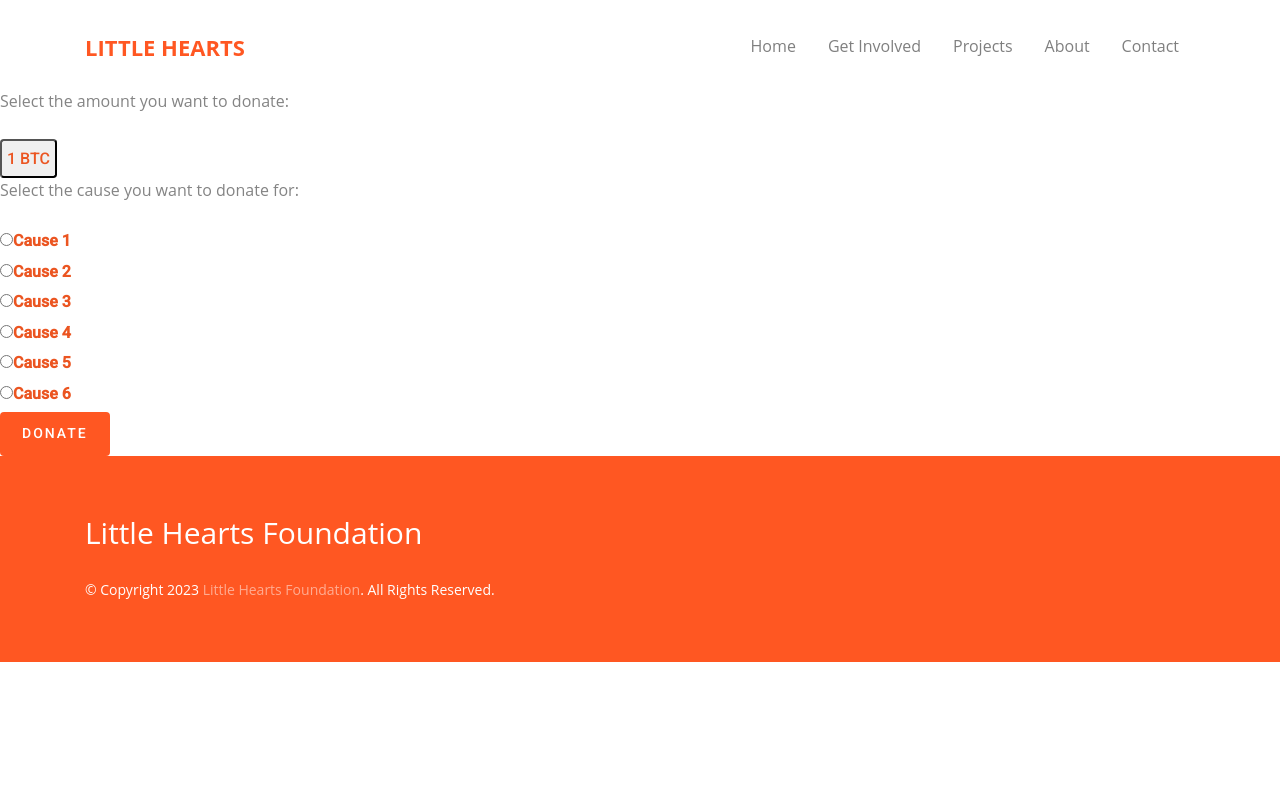
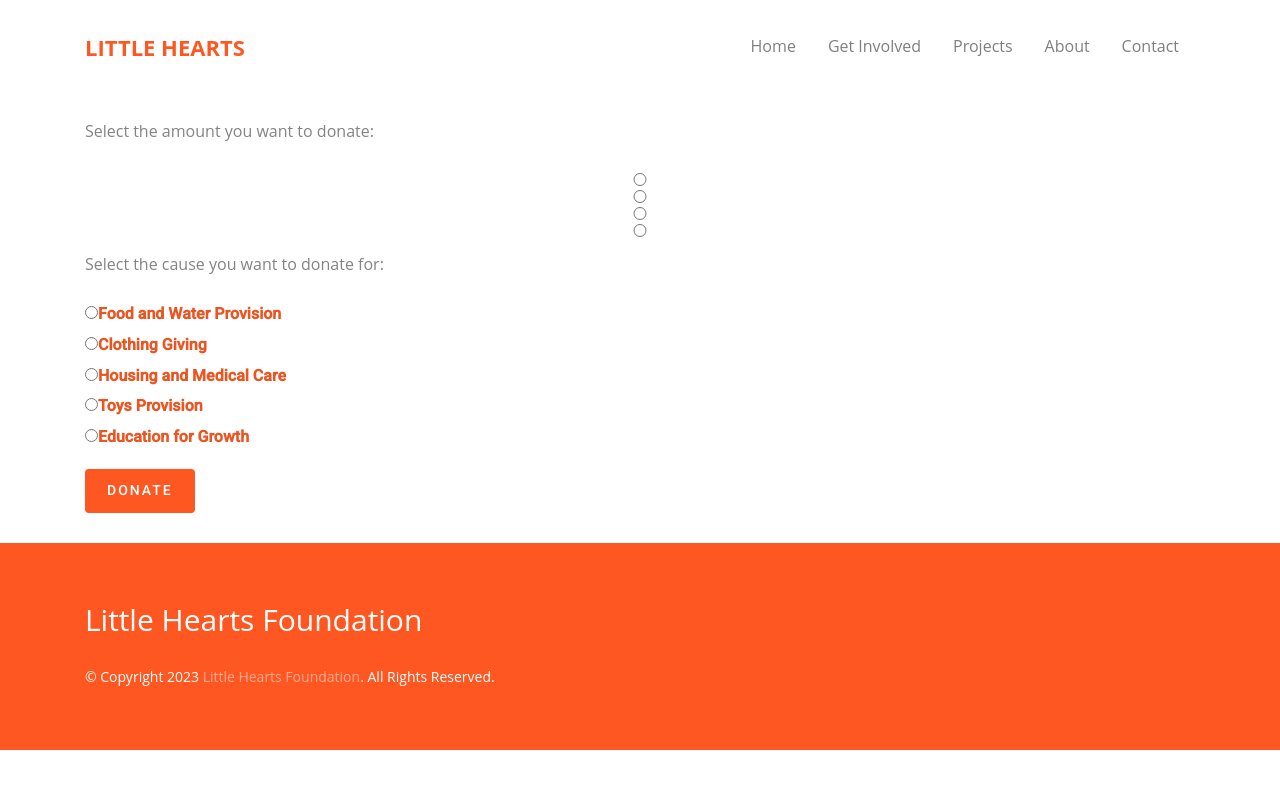
Before and after one commit to hub-binary/charity, a Next.js app: page /donate in a window 1280 px wide. Shown: the top 788 px of the page. Built offline with nearby package versions, Linux system fonts and the light colour scheme.

Commit message:
edit tag lines

```diff
--- a/app/donate/page.jsx
+++ b/app/donate/page.jsx
@@ -16,12 +16,11 @@ export default function Home() {
 
 
 const causes = [
-  { name: "Cause 1", value: "cause1" },
-  { name: "Cause 2", value: "cause2" },
-  { name: "Cause 3", value: "cause3" },
-  { name: "Cause 4", value: "cause4" },
-  { name: "Cause 5", value: "cause5" },
-  { name: "Cause 6", value: "cause6" },
+  { name: "Food and Water Provision", value: "cause1" },
+  { name: "Clothing Giving", value: "cause2" },
+  { name: "Housing and Medical Care", value: "cause3" },
+  { name: "Toys Provision", value: "cause4" },
+  { name: "Education for Growth", value: "cause5" },
 ];
 
 
@@ -46,7 +45,7 @@ export const DonationComponent = () => {
   };
 
   return (
-    <div>
+    <div className="container py-5">
       {showQR ? (
         <div>
           <p>Scan this QR code to donate:</p>
@@ -60,25 +59,33 @@ export const DonationComponent = () => {
       ) : (
 
         <div>
+          <div className="form-group">
             <p>Select the amount you want to donate:</p>
-          <div>
-            <button className="p-2 rounded" onClick={() => setAmount(1)}>1 BTC</button>
+            <div className="row">
+              <input type="radio" name="amount" className="p-2 rounded" onClick={() => setAmount(50)} value="$50 USD" />
+              <input type="radio" name="amount" className="p-2 rounded" onClick={() => setAmount(50)} value="$50 USD" />
+              <input type="radio" name="amount" className="p-2 rounded" onClick={() => setAmount(50)} value="$50 USD" />
+              <input type="radio" name="amount" className="p-2 rounded" onClick={() => setAmount(50)} value="$50 USD" />
             </div>
+          </div>
+
+          <div className="form-group">
             <p>Select the cause you want to donate for:</p>
             <div>
               {causes.map((cause) => (
-              <div key={cause.value}>
+                <div key={cause.name}>
                   <input
                     type="radio"
-                  id={cause.value}
-                  name="cause"
-                  value={cause.value}
-                  checked={cause.value === cause}
+                    id={cause.name}
+                    name="reason"
+                    value={cause.name}
+                    // checked={cause.name === cause}
                     onChange={handleCauseChange}
                   />
-                <label htmlFor={cause.value}>{cause.name}</label>
+                  <label htmlFor={cause.name}>{cause.name}</label>
                 </div>
               ))}
+            </div>
           </div>
           <button className="btn btn-primary" onClick={handleDonateClick}>Donate</button>
         </div>
--- a/app/page.jsx
+++ b/app/page.jsx
@@ -22,7 +22,7 @@ export default function Home() {
           <div class="row">
             <div class="col-md-8 col-md-offset-2 text-center heading-section animate-box">
               <h3>Our Philantrophist</h3>
-              <p>Lorem ipsum dolor sit amet, consectetur adipisicing elit. Velit est facilis maiores, perspiciatis accusamus asperiores sint consequuntur debitis.</p>
+              <p>Hear from people who believe in our work and have supported us, our Heros!</p>
             </div>
           </div>
         </div>
@@ -71,7 +71,7 @@ export default function Home() {
           <div class="row">
             <div class="col-md-8 col-md-offset-2 text-center heading-section animate-box">
               <h3>Our Projects. Support Us</h3>
-              <p>Lorem ipsum dolor sit amet, consectetur adipisicing elit. Velit est facilis maiores, perspiciatis accusamus asperiores sint consequuntur debitis.</p>
+              <p>Help us provide housing, clean water, proper nutrition, health supplies, educational materials and more.</p>
             </div>
           </div>
         </div>
--- a/public/assets/css/style.css
+++ b/public/assets/css/style.css
@@ -22,6 +22,10 @@ body {
 }
 body.fh5co-offcanvas {
   overflow: hidden;
+}
+
+.text-white{
+  color: #fff;
 }
 
 a {
@@ -1193,8 +1197,8 @@ figure {
 }
 
 #fh5co-wrapper {
-  overflow-x: hidden;
-  position: relative;
+  /* overflow-x: hidden; */
+  /* position: relative; */
 }
 
 .fh5co-offcanvas {
@@ -1236,14 +1240,13 @@ figure {
   transition: .5s;
   height: 100% !important;
   overflow-y: auto !important;
-  /* display: none; */
+  display: none;
 }
+
+
 @media screen and (max-width: 768px) {
-  #offcanvas-menu {
+  #offcanvas-menu.open{
     display: block;
-  }
-
-  #offcanvas-menu.open{
     right: 0px;
     transition: .5s;
   }
--- a/src/components/index.jsx
+++ b/src/components/index.jsx
@@ -8,7 +8,7 @@ export const Navbar = ({ toggleNav }) => {
 	const router = useRouter();
 
 	return(
-		<header id="fh5co-header-section" class="sticky-banner">
+		<header style={{position: 'sticky !important', top: '0%'}} id="fh5co-header-section" class="sticky-banner">
       <div class="container">
         <div class="nav-header">
           <span onClick={toggleNav} class="js-fh5co-nav-toggle fh5co-nav-toggle dark"><i></i></span>
@@ -86,6 +86,7 @@ export const Sidebar = ({}) => {
     </nav>
   )
 }
+
 
 export const GivingSection = ({}) => {
 
```
Lines whose indentation alone changed are shown as unchanged.
